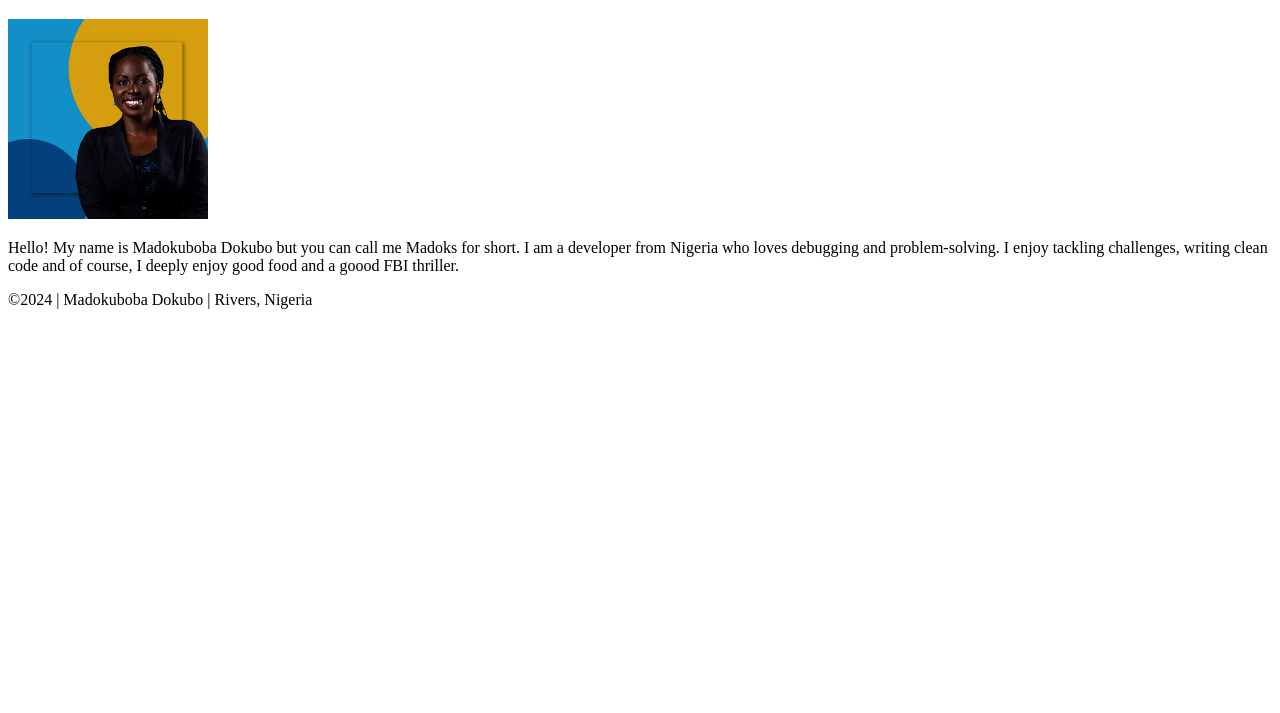
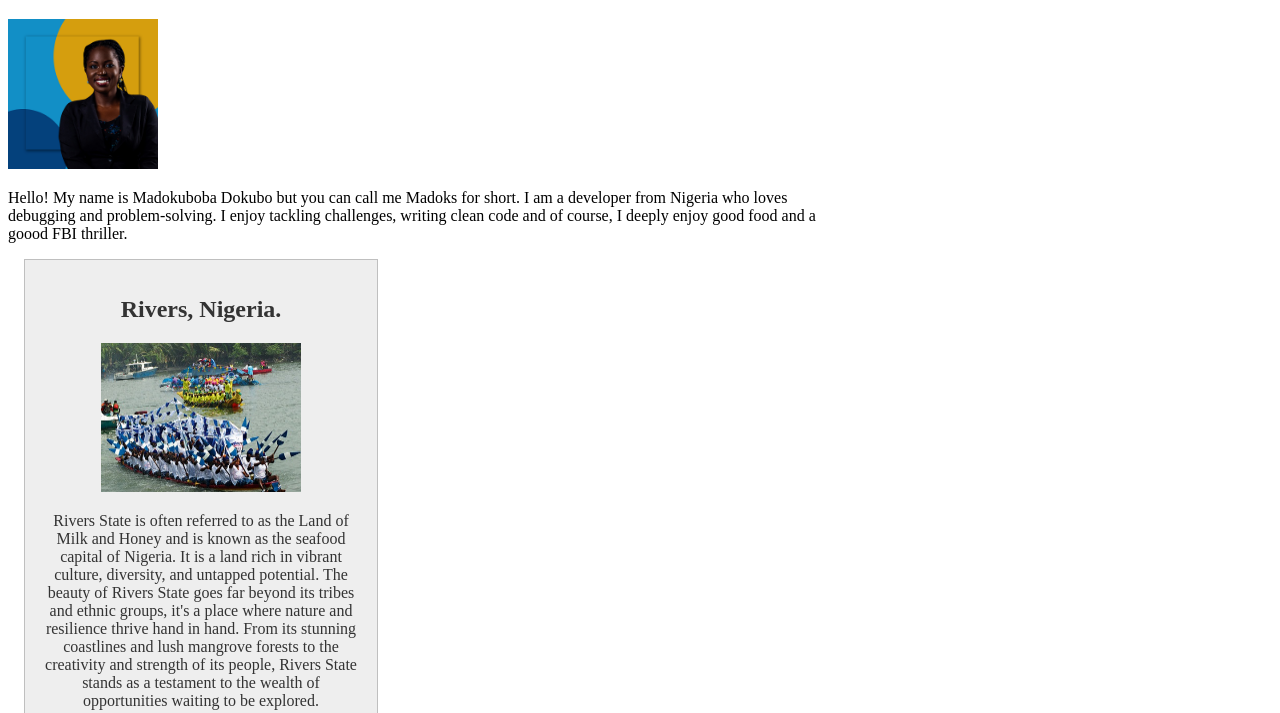
Before and after one commit to madokscharles/wdd130, a plain HTML site: page index.html in a window 1280 px wide. Shown: the part 87-800 px from the top of the page. Drawn offline with Linux system fonts and the light colour scheme.

Commit message:
Added CSS

```diff
--- a/index.html
+++ b/index.html
@@ -4,6 +4,9 @@
     <meta charset="UTF-8">
     <meta name="viewport" content="width=device-width, initial-scale=1.0">
     <title>Madokuboba Dokubo | WDD 130</title>
+    <meta name="description" content="My name is Madokuboba Dokubo, I am taking the Web Fundamentals WDD 130 course to build my web programming skills and this page is to showcase my progress.">
+    <meta name="author" content="Madokuboba Dokubo">
+    <link rel="stylesheet" href="styles/styles.css">
 </head>
 <body>
     <header>
@@ -15,9 +18,15 @@
     </header>
     <main>
         <h1>Madokuboba Dokubo | WDD 130</h1>
-        <img src="images/profile.png" alt="My name is Madokuboba Dokubo" width="200">
+        <img src="images/profile.png" alt="My name is Madokuboba Dokubo">
         <p>Hello! My name is Madokuboba Dokubo but you can call me Madoks for short. I am a developer from Nigeria who loves debugging and problem-solving. I enjoy tackling challenges, writing clean code and of course, I deeply enjoy good food and a goood FBI thriller.</p>
     </main>
+    <aside>
+        <h2>Rivers, Nigeria.</h2>
+        <img src="images/rivers_state.jpg" alt="Kalabari war boats, Rivers State">
+        <p>Rivers State is often referred to as the Land of Milk and Honey and is known as the seafood capital of Nigeria. It is a land rich in vibrant culture, diversity, and untapped potential. The beauty of Rivers State goes far beyond its tribes and ethnic groups, it's a place where nature and resilience thrive hand in hand. From its stunning coastlines and lush mangrove forests to the creativity and strength of its people, Rivers State stands as a testament to the wealth of opportunities waiting to be explored.
+        <br><br>Home to some of Nigeria's most important resources, including oil and palm fruit, Rivers State plays a critical role in the country's economy. Yet, its true beauty lies not just in its natural resources but in the spirit of its people, innovative, hard-working, and ever forward-looking. Despite the negative narratives often painted in the media, Rivers State remains a land full of promise, where culture, nature, and industry meet in powerful harmony.</p>
+    </aside>
     <footer>
         <p>&copy;2024 | Madokuboba Dokubo | Rivers, Nigeria</p>
     </footer>
--- /dev/null
+++ b/styles/styles.css
@@ -0,0 +1,33 @@
+main {
+    max-width: 840px;
+}
+
+main img {
+    width: 150px;
+    height: auto;
+}
+
+p {
+    padding: 0;
+}
+
+aside {
+    width: 20rem;
+    margin: 1rem;
+    border: 1px solid rgba(0, 0, 0, 0.2);
+    padding: 1rem;
+    background-color: #eee;
+    color: #333;
+    text-align: center;
+}
+
+aside img {
+    width: 200px;
+    height: auto;
+}
+
+footer {
+    margin-top: 15px;
+    border-top: 1px solid #000;
+    text-align: center;
+}
```
Also changed, not shown: images/rivers_state.jpg (added).
